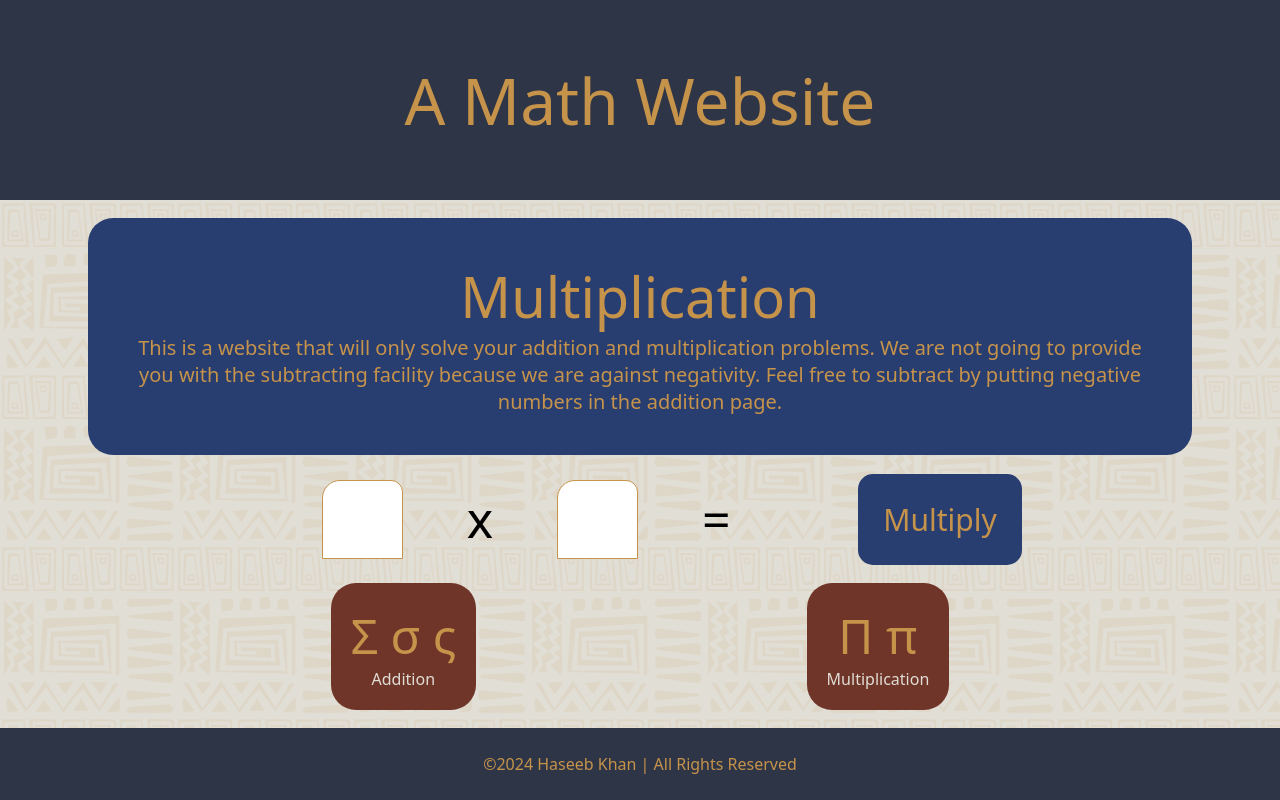
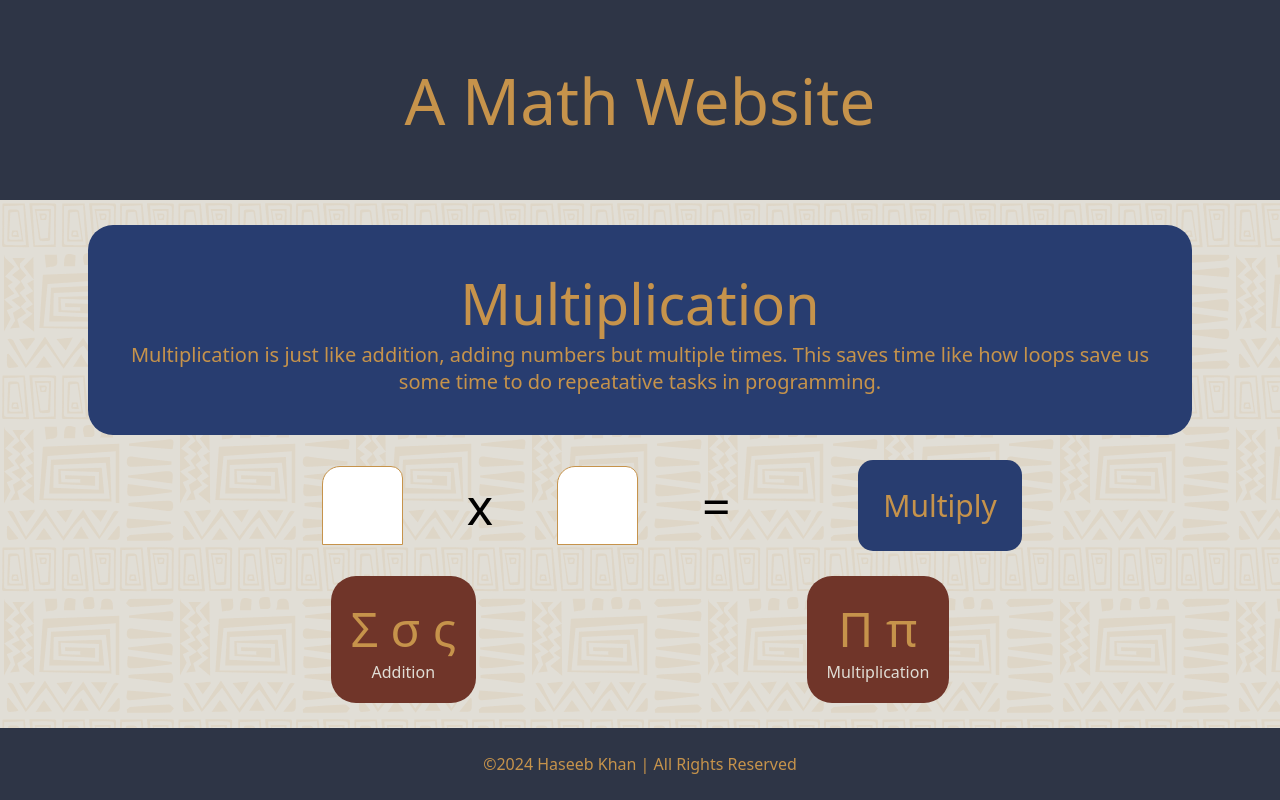
Before and after one commit to HaseebKhanYT/a-math-website, a plain HTML site: page pages/multiplication.html in a window 1280 px wide. Drawn offline with Linux system fonts and the light colour scheme; a web font is replaced by a local one.

Commit message:
fix: adding text paragraph for multiplication

```diff
--- a/pages/multiplication.html
+++ b/pages/multiplication.html
@@ -27,10 +27,7 @@
             class="subtitle tussock caesar-dressing-regular astronaut-bg rounded"
           >
             <div class="font-size-big">Multiplication</div>
-            This is a website that will only solve your addition and
-            multiplication problems. We are not going to provide you with the
-            subtracting facility because we are against negativity. Feel free to
-            subtract by putting negative numbers in the addition page.
+            Multiplication is just like addition, adding numbers but multiple times. This saves time like how loops save us some time to do repeatative tasks in programming.
           </div>
         </div>
         <div class="operation-container center">
```
